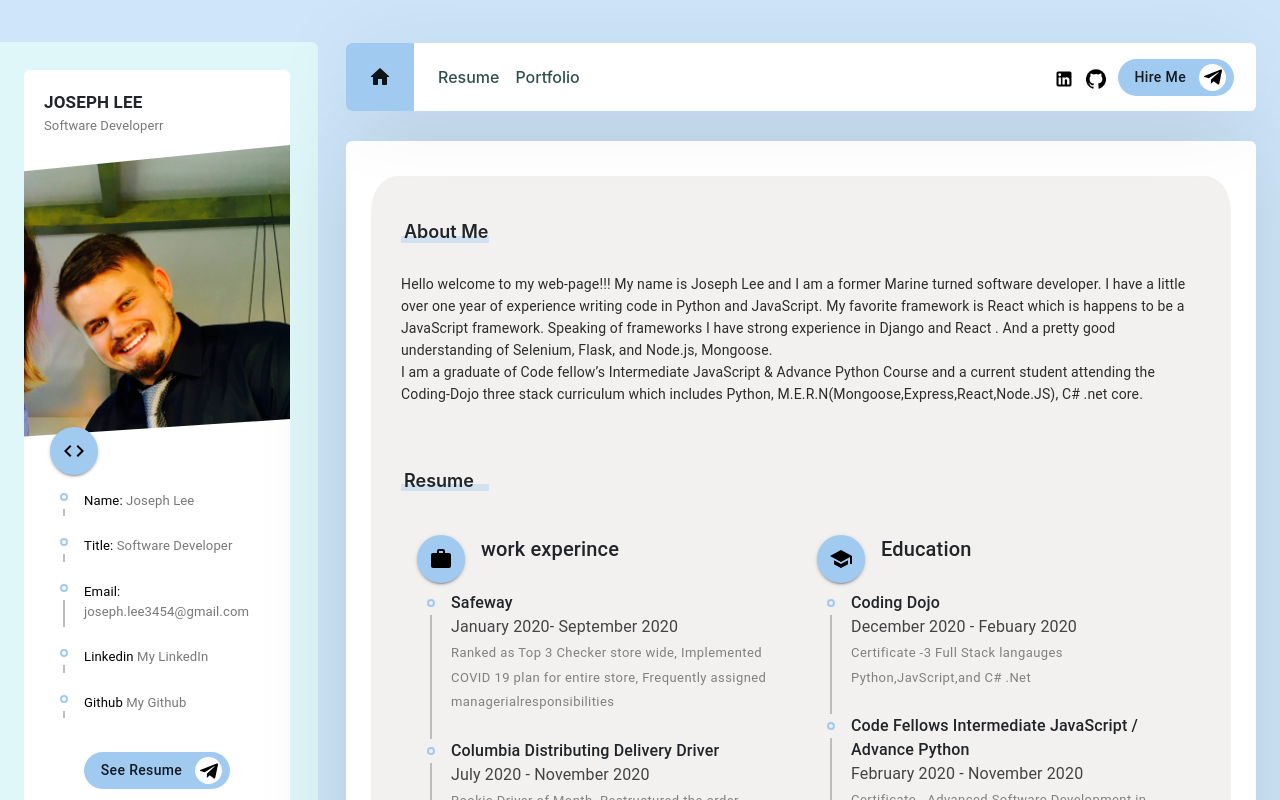
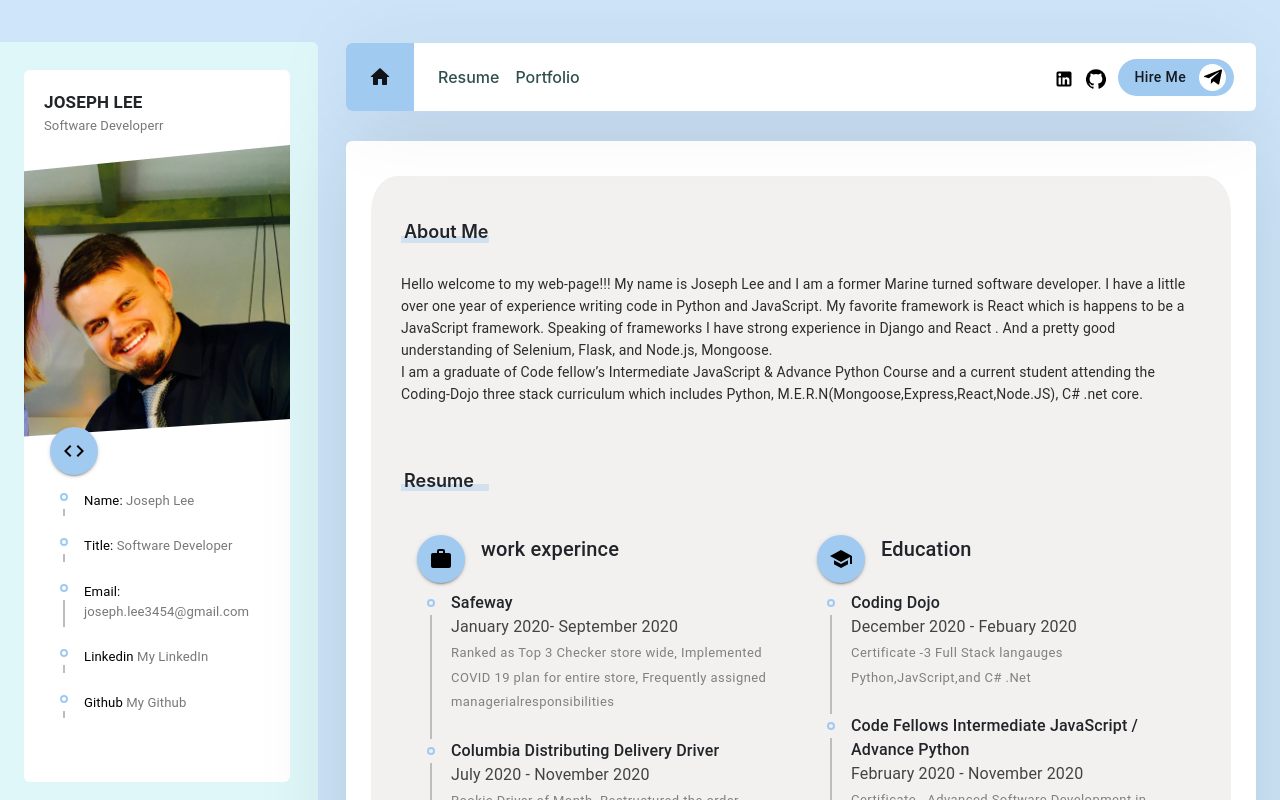
Before and after one commit to josephlee3454/resume-portfolio-2, a React (Create React App) app: page / in a window 1280 px wide. Shown: the top 800 px of the page. Built offline with nearby package versions, Linux system fonts and the light colour scheme; no server answers; what aws-amplify would draw is missing.

Commit message:
removed button

```diff
--- a/package.json
+++ b/package.json
@@ -2,6 +2,7 @@
   "name": "resume",
   "version": "0.1.0",
   "private": true,
+  "homepage": "https://josephlee3454.github.io/resume-portfolio-2",
   "dependencies": {
     "@material-ui/core": "^4.11.3",
     "@material-ui/icons": "^4.11.2",
@@ -13,6 +14,7 @@
     "aws-amplify-react": "^4.2.21",
     "bootstrap": "^4.6.0",
     "emailjs-com": "^2.6.4",
+    "gh-pages": "^3.1.0",
     "git": "^0.1.5",
     "nginx": "0.0.0",
     "nodemon": "^2.0.7",
@@ -27,7 +29,8 @@
     "start": "react-scripts start",
     "build": "react-scripts build",
     "test": "react-scripts test",
-    "eject": "react-scripts eject"
+    "eject": "react-scripts eject",
+    "deploy": "gh-pages -d build"
   },
   "eslintConfig": {
     "extends": [
--- a/src/componenets/Profile/Profile.js
+++ b/src/componenets/Profile/Profile.js
@@ -57,9 +57,9 @@ const Profile = () => {
                 </CustomTimeline >
 
                 <div  className="button_container" style={{display: 'flex'}}>
-                <a href="https://react.school" target="_blank">
+                {/* <a href="https://react.school" target="_blank">
                    <CustomButton text={"See Resume"} icon={<Telegram/>} />
-                </a>
+                </a> */}
                 </div>
 
             </div>
```
Also changed, not shown: 2 other files (tests, documents, lock files or other folders).
